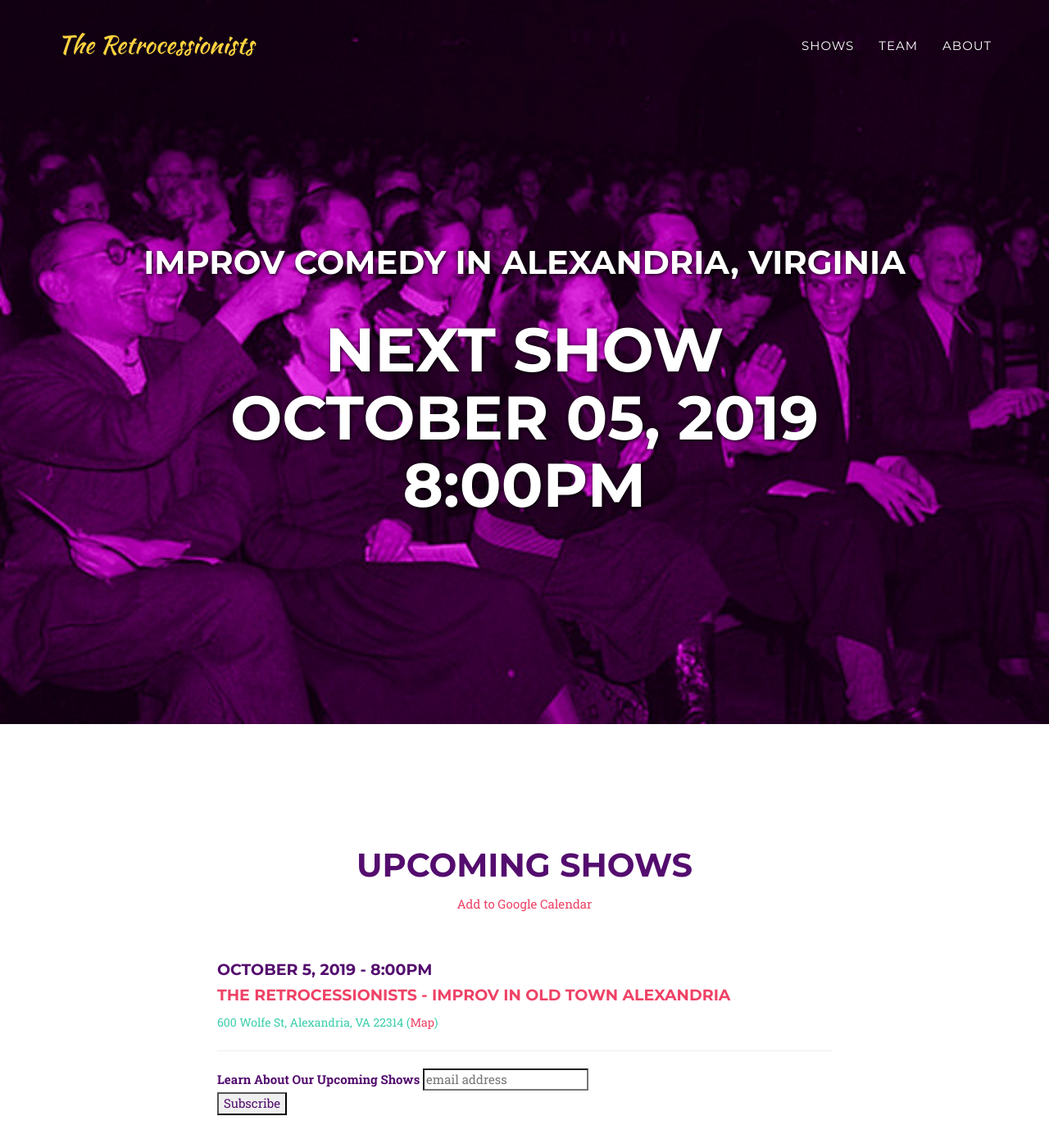
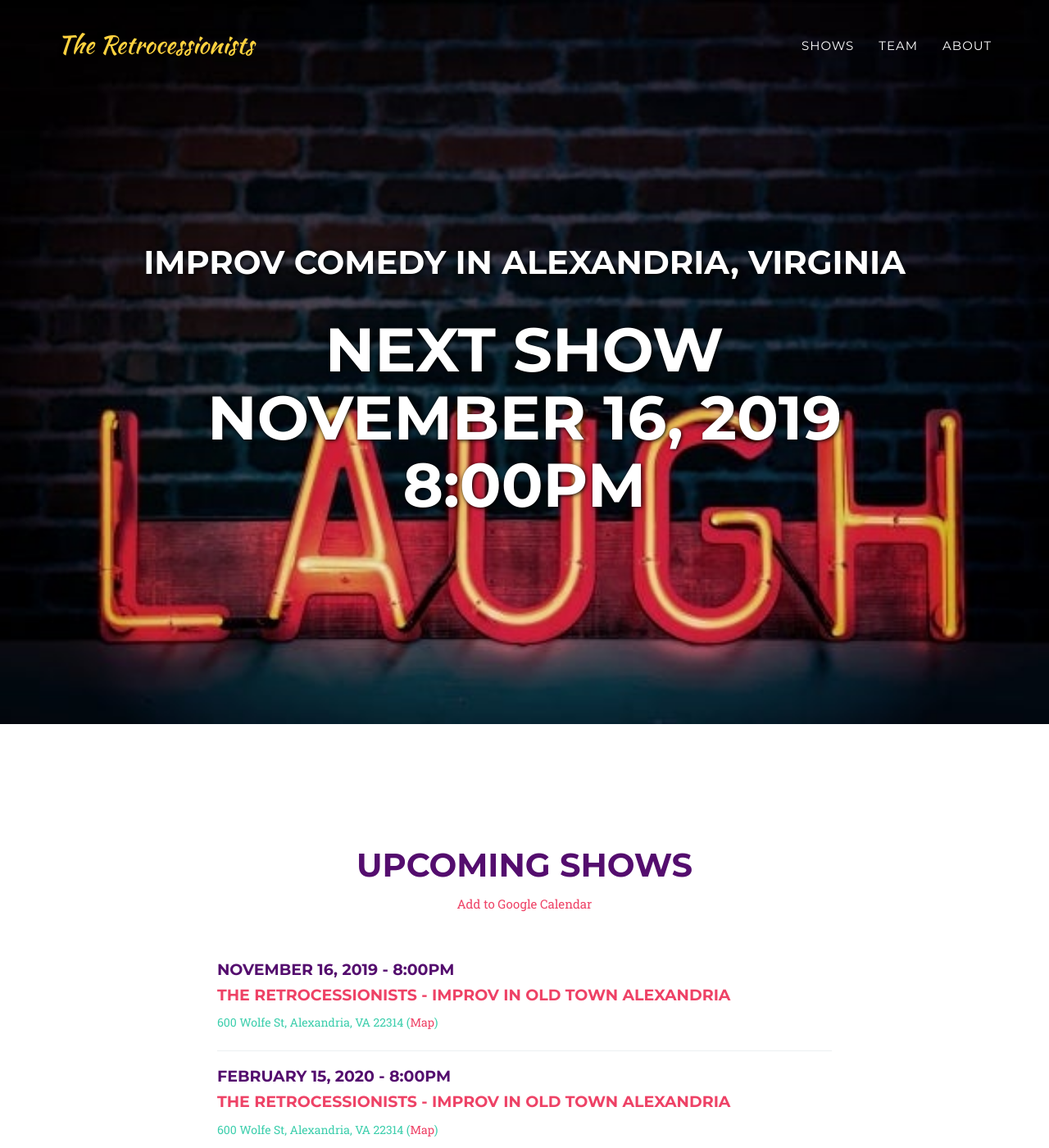
Before and after one commit to yig/RetrosImprovWeb, a Jekyll site: the page built from index.html, in a window 1280 px wide and 1400 px high. Shown: the whole window at 82% size. Built offline with Jekyll 4.4.1, drawn with Linux system fonts in a browser that asks for light colours; some web fonts are replaced; comment, search, counter and statistics services are not loaded; some of the changed text lies outside the part shown.

Commit message:
Update show dates, add past dates with SOLD OUT text, update banner image.

```diff
--- a/_config.yml
+++ b/_config.yml
@@ -6,11 +6,51 @@ email: retrocessionist.improv@gmail.com
 description: "The Retrocessionists - Improv Comedy in Alexandria, VA"
 
 shows:
+- date: November 16, 2019
+  time: 8:00pm
+  title: The Retrocessionists - Improv in Old Town Alexandria
+  location: 600 Wolfe St, Alexandria, VA 22314
+- date: February 15, 2020
+  time: 8:00pm
+  title: The Retrocessionists - Improv in Old Town Alexandria
+  location: 600 Wolfe St, Alexandria, VA 22314
+past_shows:
 - date: October 5, 2019
   time: 8:00pm
   title: The Retrocessionists - Improv in Old Town Alexandria
   location: 600 Wolfe St, Alexandria, VA 22314
-  url:
+  url: https://www.eventbrite.com/e/improv-night-in-old-town-alexandria-tickets-74317043277
+  sold_out: True
+- date: August 24, 2019
+  time: 8:00pm
+  title: The Retrocessionists - Improv in Old Town Alexandria
+  location: 600 Wolfe St, Alexandria, VA 22314
+  url: https://www.eventbrite.com/e/improv-night-in-old-town-alexandria-tickets-69230266591
+  sold_out: True
+- date: July 6, 2019
+  time: 8:00pm
+  title: The Retrocessionists - Improv in Old Town Alexandria
+  location: 600 Wolfe St, Alexandria, VA 22314
+  url: https://www.eventbrite.com/e/improv-night-in-old-town-alexandria-tickets-64002717852
+  sold_out: True
+- date: May 25, 2019
+  time: 8:00pm
+  title: The Retrocessionists - Improv in Old Town Alexandria
+  location: 600 Wolfe St, Alexandria, VA 22314
+  url: https://www.eventbrite.com/e/improv-night-in-old-town-alexandria-tickets-61948455498
+  sold_out: True
+- date: April 5, 2019
+  time: 8:00pm
+  title: The Retrocessionists - Improv in Old Town Alexandria
+  location: 600 Wolfe St, Alexandria, VA 22314
+  url: https://www.eventbrite.com/e/improv-night-in-old-town-alexandria-tickets-58287032082
+  sold_out: True
+- date: February 9, 2019
+  time: 8:00pm
+  title: The Retrocessionists - Improv in Old Town Alexandria
+  location: 600 Wolfe St, Alexandria, VA 22314
+  url: https://www.eventbrite.com/e/improv-night-in-old-town-alexandria-tickets-55596762413
+  sold_out: True
 
 # Team names, titles and social links
 people:
--- a/_includes/shows.html
+++ b/_includes/shows.html
@@ -12,8 +12,12 @@
                 <div class="col-lg-8 col-lg-offset-2">
                     {% for show in site.shows %}
                         <div class="show">
-                            <h4>{{ show.date }} - {{ show.time }}</h4>
-                            <h4><a href="{{ show.url }}">{{ show.title }}</a></h4>
+                            <h4>{{ show.date }} - {{ show.time }} {% if show.sold_out %}SOLD OUT{% endif %}</h4>
+                            {% if show.url %}
+                                <h4><a href="{{ show.url }}">{{ show.title }}</a></h4>
+                            {% else %}
+                                <h4><a href="https://www.eventbrite.com/o/the-retrocessionists-11807830250#live_events">{{ show.title }}</a></h4>
+                            {% endif %}
                             <p class="text-muted">{{ show.location }} (<a href="https://www.google.com/maps/place/{{ show.location }}">Map</a>)</p>
                             <hr />
                         </div>
@@ -33,9 +37,34 @@
                                 <div class="clear"><input type="submit" value="Subscribe" name="subscribe" id="mc-embedded-subscribe" class="button"></div>
                             </div>
                         </form>
+                        <br />
+                        <br />
                     </div>
                     <!--End mc_embed_signup-->
                 </div>
             </div>
+            <div class="row">
+                <div class="col-lg-12 text-center">
+                    <h2 class="section-heading">Past Shows</h2>
+                    <h3 class="section-subheading text-muted">&nbsp;</h3>
+                </div>
+            </div>
+            <div class="row">
+                <div class="col-lg-8 col-lg-offset-2">
+                    {% for show in site.past_shows %}
+                        <div class="show">
+                            <h4>{{ show.date }} - {{ show.time }}
+                                {% if show.sold_out %}
+                                <span class="sold-out"><b>SOLD OUT</b>
+                                {% endif %}</h4>
+                            <h4><a href="{{ show.url }}">{{ show.title }}</a></h4>
+                            <p class="text-muted">{{ show.location }} (<a href="https://www.google.com/maps/place/{{ show.location }}">Map</a>)</p>
+                            <hr />
+                        </div>
+                    {% endfor %}
+                    <a href="https://www.eventbrite.com/o/the-retrocessionists-11807830250">See all past shows...</a>
+                    <hr />
+                </div>
+            </div>
         </div>
     </section>
--- a/style.css
+++ b/style.css
@@ -14,3 +14,10 @@ header .intro-text .intro-heading {
 #mc_embed_signup form {
     padding-left: 0px !important;
 }
+
+.sold-out {
+    background: #333;
+    color: #fff;
+    padding-left: 7px;
+    padding-right: 7px;
+}
```
Also changed, not shown: img/header-bg.backup.jpg (deleted), img/header-bg.jpg.
